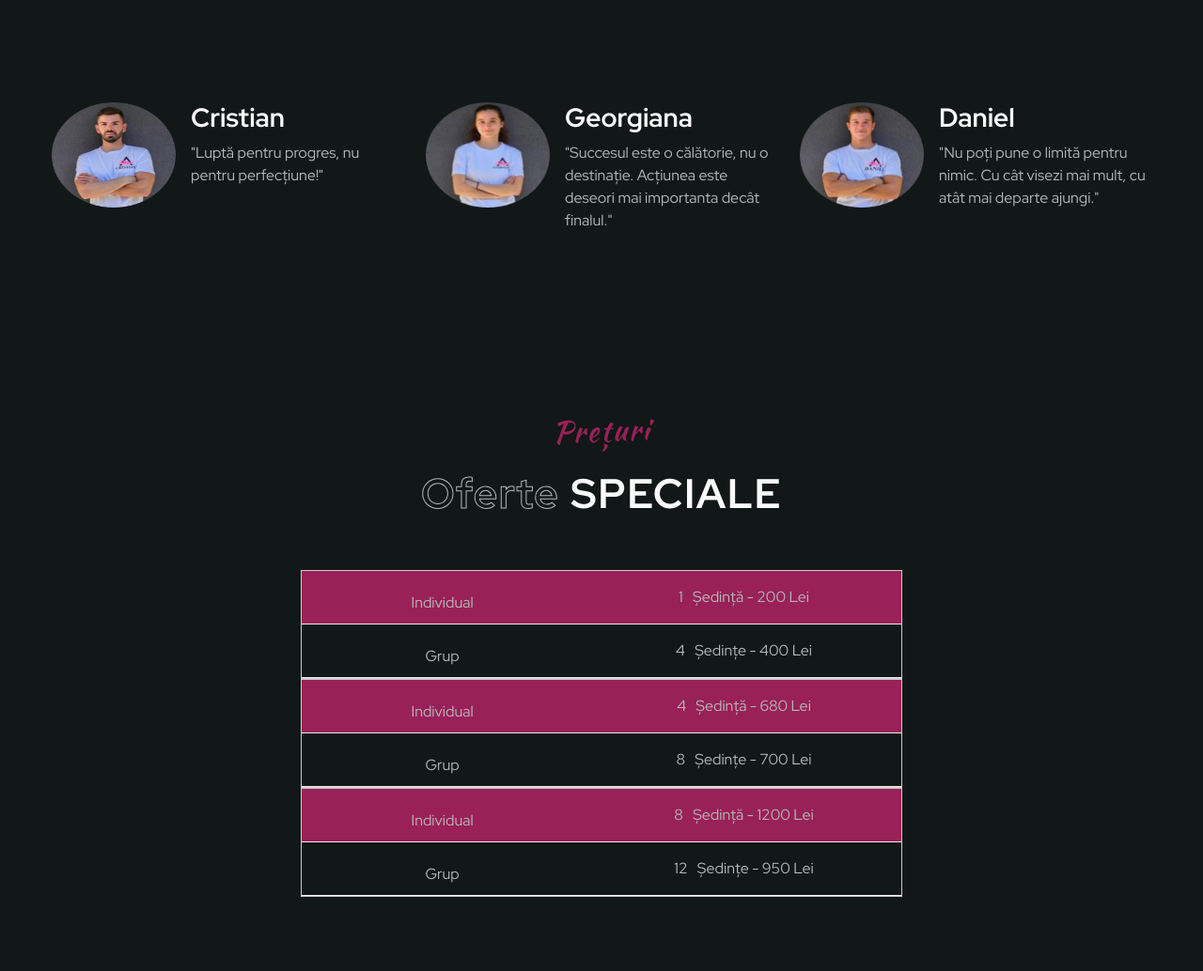
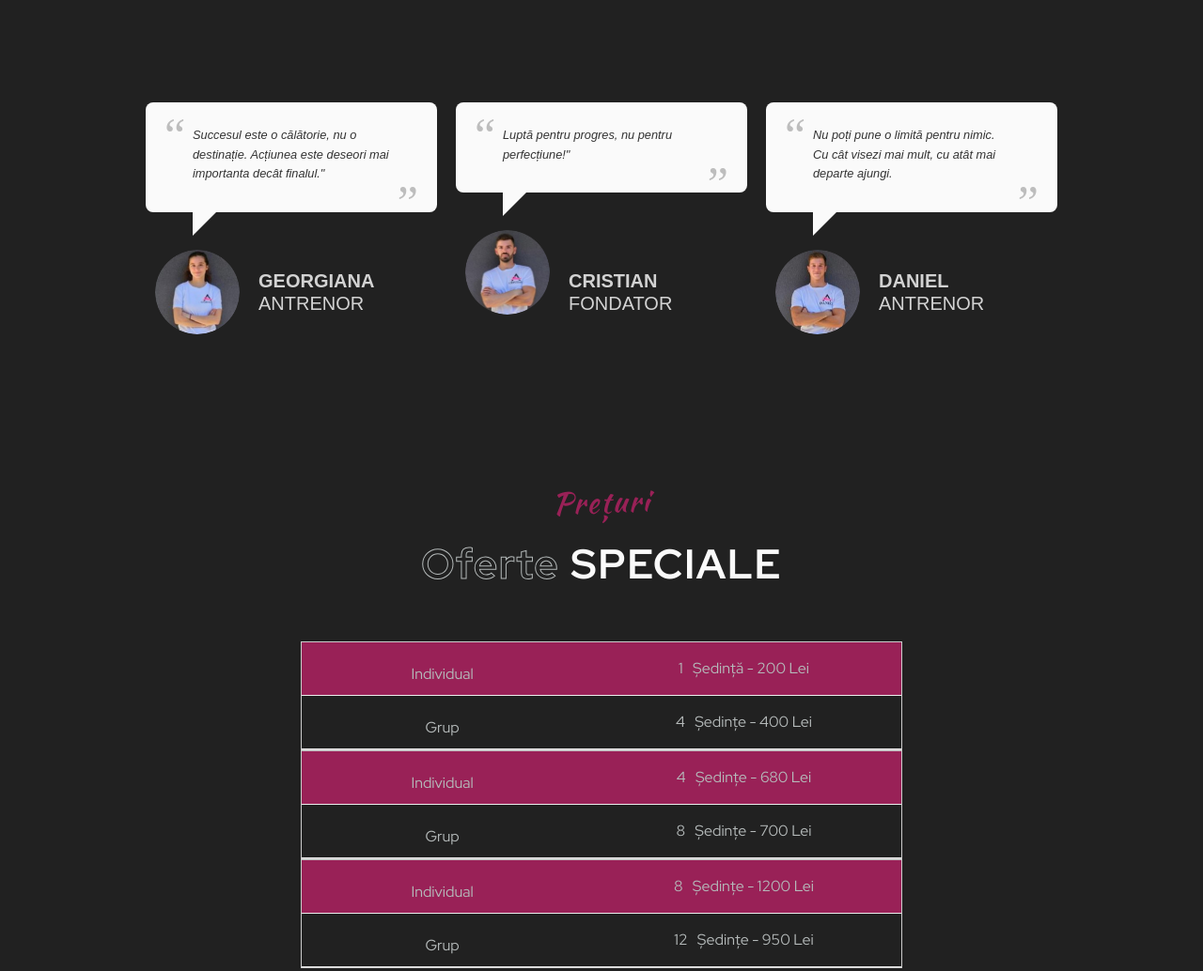
Before and after one commit to AnaPadurean/responsive-gym-website-main, a website: page responsive-gym-website-main/responsive-gym-website-main/index.html in a window 1280 px wide. Shown: the part 1474-2508 px from the top of the page at 94% size. Drawn offline with nearby package versions, Linux system fonts and the light colour scheme.

Commit message:
reponsive sections

```diff
--- a/responsive-gym-website-main/responsive-gym-website-main/assets/css/styles.css
+++ b/responsive-gym-website-main/responsive-gym-website-main/assets/css/styles.css
@@ -59,6 +59,7 @@
     --small-font-size: .875rem;
     --smaller-font-size: .813rem;
   }
+
 }
 
 /*=============== table ===============*/
@@ -66,6 +67,7 @@
     .add-margin-bottom{
         padding-bottom: 1rem !important;
     }
+
 table {
   width: 50vw;
   border-collapse: collapse;
@@ -78,7 +80,6 @@ table {
   width: 50vw;
   margin: 0 auto;
 
-
 }
 
 .titlu_ab{
@@ -87,9 +88,16 @@ padding-top: 3rem !important;
   margin: 0 auto;
 }
 
-
 /* Zebra striping */
-
+@media only screen and (max-width: 760px){
+  .paragraf_ab {
+      padding-top: 3rem !important;
+      width: 70vw;
+      margin: 0 auto;
+
+
+    }
+}
 
 th {
   background: var(--first-color);
@@ -98,7 +106,11 @@ th {
   font-size: 1.5rem;
   text-align: center !important;
 }
-
+@media only screen and (max-width: 760px){
+  table{
+    width: 90vw;
+  }
+}
 td,
 th {
   padding: 1rem;
@@ -1018,6 +1030,128 @@ justify-items: center;
  margin: 0 auto;
  padding-top: 2rem;
 }
+/*=============== carduri testimoniale  ===============*/
+
+
+.testimoniale-container{
+display: flex;
+/* align-items: center; */
+flex-flow: wrap;
+justify-content: center;
+}
+
+@import url(https://maxcdn.bootstrapcdn.com/font-awesome/4.4.0/css/font-awesome.min.css);
+@import url(https://fonts.googleapis.com/css?family=Raleway:400,800);
+
+figure.snip1157 {
+  font-family: 'Raleway', Arial, sans-serif;
+  position: relative;
+  overflow: hidden;
+  margin: 10px;
+  min-width: 220px;
+  max-width: 310px;
+  width: 100%;
+  color: #333;
+  text-align: left;
+  box-shadow: none !important;
+}
+
+figure.snip1157 * {
+  -webkit-box-sizing: border-box;
+  box-sizing: border-box;
+  -webkit-transition: all 0.35s cubic-bezier(0.25, 0.5, 0.5, 0.9);
+  transition: all 0.35s cubic-bezier(0.25, 0.5, 0.5, 0.9);
+}
+
+figure.snip1157 img {
+  max-width: 100%;
+  vertical-align: middle;
+  height: 90px;
+  width: 90px;
+  border-radius: 50%;
+  margin: 40px 0 0 10px;
+}
+
+figure.snip1157 blockquote {
+  display: block;
+  border-radius: 8px;
+  position: relative;
+  background-color: #fafafa;
+  padding: 25px 50px 30px 50px;
+  font-size: 0.8em;
+  font-weight: 500;
+  margin: 0;
+  line-height: 1.6em;
+  font-style: italic;
+}
+
+figure.snip1157 blockquote:before,
+figure.snip1157 blockquote:after {
+  font-family: 'FontAwesome';
+  content: "\201C";
+  position: absolute;
+  font-size: 50px;
+  opacity: 0.3;
+  font-style: normal;
+}
+
+figure.snip1157 blockquote:before {
+  top: 25px;
+  left: 20px;
+}
+
+figure.snip1157 blockquote:after {
+  content: "\201D";
+  right: 20px;
+  bottom: 0;
+}
+
+figure.snip1157 .arrow {
+  top: 100%;
+  width: 0;
+  height: 0;
+  border-left: 0 solid transparent;
+  border-right: 25px solid transparent;
+  border-top: 25px solid #fafafa;
+  margin: 0;
+  position: absolute;
+}
+
+figure.snip1157 .author {
+  position: absolute;
+  bottom: 45px;
+  padding: 0 10px 0 120px;
+  margin: 0;
+  text-transform: uppercase;
+  color: #ffffff;
+  -webkit-transform: translateY(50%);
+  transform: translateY(50%);
+}
+
+figure.snip1157 .author h5 {
+  opacity: 0.8;
+  margin: 0;
+  font-weight: 700;
+}
+
+figure.snip1157 .author h5 span {
+  font-weight: 300;
+
+
+}
+figure.snip1157{
+  margin-top: 2rem !important;
+  margin-bottom: 2rem !important;
+}
+
+
+/* Demo purposes only */
+body {
+  background-color: #212121
+}
+
+
+
 /*=============== FOOTER ===============*/
 .footer__container{
   row-gap: 4rem;
@@ -1252,7 +1386,51 @@ justify-content: initial ;
   grid-template-columns: repeat(3, max-content);
 }
 }
-
+/* pentru width < 1024 */
+@media screen and (max-width: 1024px) {
+  .home__data {
+    text-align: left;
+    /* Reset text alignment to left when screen width is 1024px or less */
+    margin: 0 auto;
+    /* Center the entire div by adding auto margin */
+    max-width: 80%;
+    /* Optionally, limit the maximum width for better readability */
+    margin-top: 4rem !important;
+
+  }
+  .home::before {
+  content: "";
+  position: absolute;
+  top: 0;
+  left: 0;
+  width: 100%;
+  height: 100%;
+  background: linear-gradient(rgba(46, 46, 46, 0.366), rgba(43, 43, 43, 0.5)), url("../img/poza23.jpg");
+  background-repeat: no-repeat;
+  background-size: cover;
+  z-index: -1;
+  opacity: 0.4;
+  /* Place the overlay behind the content */
+
+  /* Adjust the opacity as needed */
+}
+    .home__title{
+      text-wrap: balance;
+      margin-bottom: 4rem !important;
+    }
+      .home__description{
+        text-wrap: balance;
+        margin-bottom: 4rem !important;
+      }
+    .home__container{
+      display: flex;
+      align-items: center;
+    }
+    .test {
+      margin-left:0 !important;
+      height: 100vh;
+    }
+}
 /* For large devices */
 @media screen and (min-width: 1023px){
   .nav{
@@ -1294,18 +1472,7 @@ justify-content: initial ;
     width: 550px;
     transform: translateX(-6rem);
   }
-  .home__triangle{
-    width: 700px;
-  }
-  .home__triangle-1{
-    width: 145px;
-  }
-  .home__triangle-2{
-    width: 345px;
-  }
-  .home__triangle-3{
-    width: 545px;
-  }
+
   .logos__img{
     width: 190px;
   }
@@ -1315,15 +1482,7 @@ justify-content: initial ;
   .choose__img{
     width: 400px;
   }
-  .choose__triangle{
-    height: 700px;
-  }
-  .choose__triangle-2{
-    width: 545px;
-  }
-  .choose__triangle-3{
-    width: 145px;
-  }
+
   .footer{
     padding-bottom: 3rem;
   }
--- a/responsive-gym-website-main/responsive-gym-website-main/index.html
+++ b/responsive-gym-website-main/responsive-gym-website-main/index.html
@@ -48,7 +48,7 @@
                         </li>
 
                         <li class="nav__item">
-                            <a href="#gallery" class="nav__link ">Galerie</a>
+                            <a href="#galerie" class="nav__link ">Galerie</a>
                         </li>
 
                         <li class="nav__item">
@@ -91,7 +91,7 @@
                             memorabile!
                         </p>
                         <a href="#pricing" class="button button__flex">
-                            Vezi abonamente  <i class="ri-arrow-right-line"></i>
+                            Abonamente  <i class="ri-arrow-right-line"></i>
                         </a>
                     </div>
                      <!-- <div class="home__images">
@@ -141,58 +141,42 @@
     </div>
 </section>
 <!-- end of about section -->
+<!--testimoniale-->
 
-    <!-- services -->
-    <section class="section-1 services" >
-        <!-- service title -->
+<div class="testimoniale-container">
 
-        <!-- end of service title -->
-        <div class="section-center service-center">
-            <!-- single service -->
-            <article class="service">
+<figure class="snip1157 hover">
+    <blockquote>Succesul este o călătorie, nu o destinație.
+        Acțiunea este deseori mai importanta decât finalul."
+        <div class="arrow"></div>
+    </blockquote>
+    <img src="assets/img/g-modified.png" alt="aboutIMG" />
+    <div class="author">
+        <h5>Georgiana <span> Antrenor</span></h5>
+    </div>
+</figure>
+<figure class="snip1157">
+    <blockquote>Luptă pentru progres, nu pentru perfecțiune!"
+        <div class="arrow"></div>
+    </blockquote>
+    <img src="assets/img/poza-modified.png" alt="aboutIMG">
+    <div class="author">
+        <h5>Cristian <span> Fondator </span></h5>
+    </div>
+</figure>
+<figure class="snip1157">
+    <blockquote>Nu poți pune o limită pentru nimic.
+        Cu cât visezi mai mult, cu atât mai departe ajungi.
+        <div class="arrow"></div>
+    </blockquote>
+    <img src="assets/img/d-modified.png" alt="aboutIMG" >
+    <div class="author">
+        <h5>Daniel <span> Antrenor</span></h5>
+    </div>
+</figure>
+</div>
 
-                    <img src="assets/img/poza-modified.png" alt="aboutIMG" class="antrenori">
-
-                <div class="service-info">
-                    <h3 c>Cristian</h3>
-                    <p class="service-text">"Luptă pentru progres, nu pentru perfecțiune!"
-                    </p>
-                </div>
-            </article>
-            <!-- end of single service -->
-
-            <!-- single service -->
-            <article class="service">
-
-                <img src="assets/img/g-modified.png" alt="aboutIMG" class="antrenori">
-                </span>
-                <div class="service-info">
-                    <h3>Georgiana</h3>
-                    <p class="service-text">
-                        "Succesul este o călătorie, nu o destinație. Acțiunea este deseori mai importanta decât finalul."
-                    </p>
-                </div>
-            </article>
-            <!-- end of single service -->
-
-            <!-- single service -->
-            <article class="service">
-                <img src="assets/img/d-modified.png" alt="aboutIMG" class="antrenori">
-
-                <div class="service-info">
-                    <h3>Daniel</h3>
-                    <p class="service-text">
-                        "Nu poți pune o limită pentru nimic. Cu cât visezi mai mult, cu atât mai departe ajungi."
-                    </p>
-                </div>
-            </article>
-            <!-- end of single service -->
-        </div>
-    </section>
-    <!--end services -->
-
-
-
+<!--end testimoniale-->
 
 <!-- ======================== tabel abonamente   ==================================== -->
 <section class="pricing section incercare" id="pricing">
@@ -221,12 +205,12 @@
 
         </tr>
         <tr>
-            <td>4 &nbsp; Ședință - 680 Lei</td>
+            <td>4 &nbsp; Ședințe - 680 Lei</td>
             <td>8 &nbsp; Ședințe - 700 Lei</td>
 
         </tr>
         <tr>
-            <td>8 &nbsp; Ședință - 1200 Lei</td>
+            <td>8 &nbsp; Ședințe - 1200 Lei</td>
             <td>12 &nbsp; Ședințe - 950 Lei</td>
 
         </tr>
@@ -459,6 +443,7 @@ zâmbet sincer și de toata energia bună a acestora &#x1F497;
                         </button>
                     </form>
                 </div>
+
         <!--==================== FOOTER ====================-->
 
             <div class="container">
@@ -478,6 +463,7 @@ zâmbet sincer și de toata energia bună a acestora &#x1F497;
                 </div>
             </div>
         </footer>
+
 
         <!--========== SCROLL UP ==========-->
         <a href="#"  class="scrollUp" id="scroll-up">
```
Also changed, not shown: responsive-gym-website-main/responsive-gym-website-main/assets/img/cristian.jpg (added), responsive-gym-website-main/responsive-gym-website-main/assets/img/daniel.jpg (added), responsive-gym-website-main/responsive-gym-website-main/assets/img/gerogiana.jpg (added).
